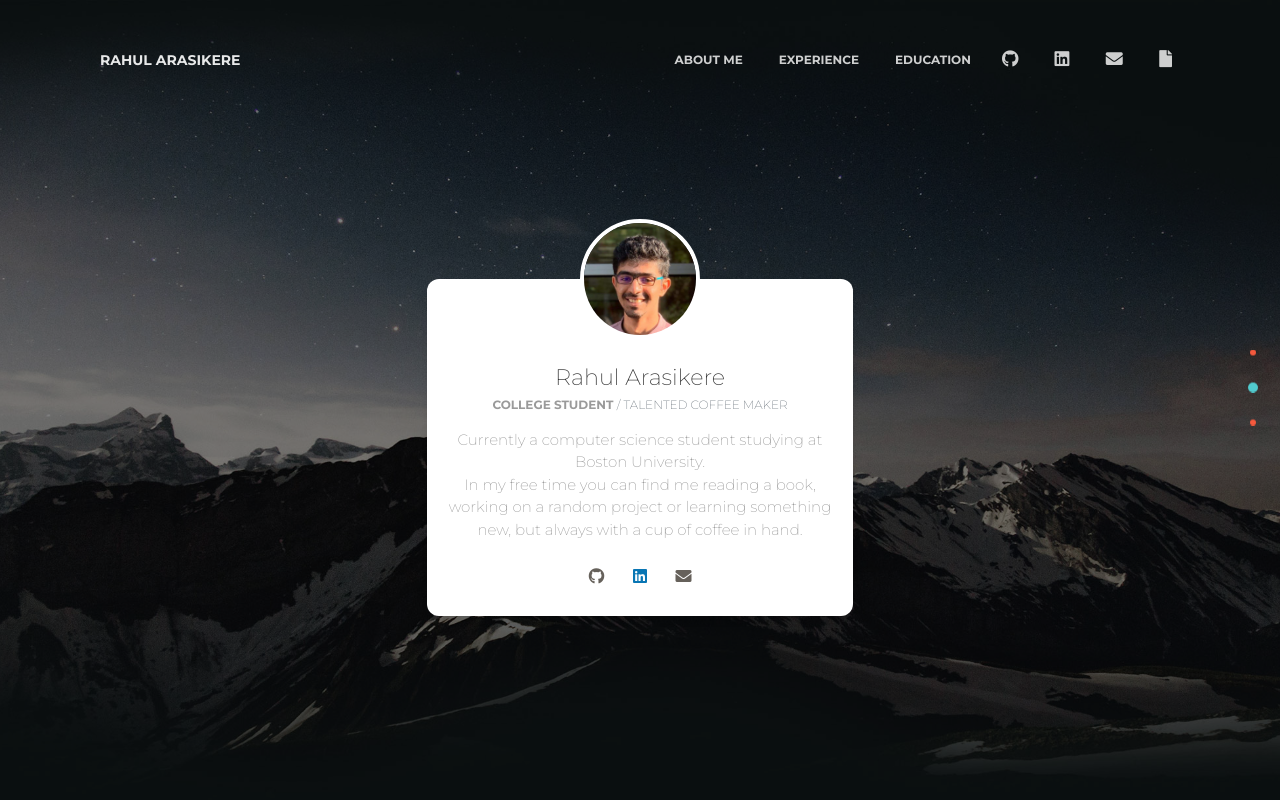
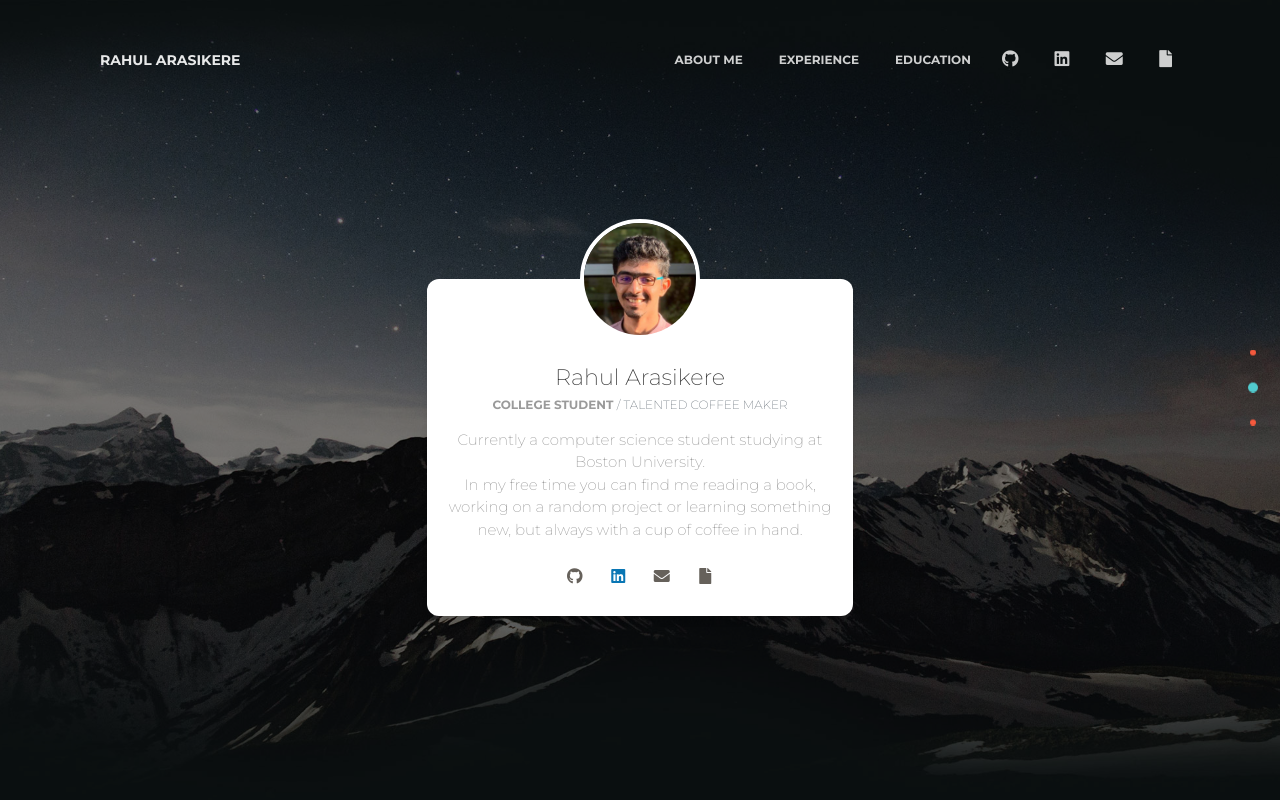
Before and after one commit to rahul-arasikere/portfolio-source, a plain HTML site: page index.html in a window 1280 px wide. Shown: the top 800 px of the page. Drawn offline with Linux system fonts and the light colour scheme.

Commit message:
fixed links

```diff
--- a/index.html
+++ b/index.html
@@ -127,7 +127,7 @@
                 rel="tooltip"
                 title="Peek at my resume"
                 data-placement="bottom"
-                href="resume.pdf"
+                href="./assets/resume.pdf"
                 target="_blank"
               >
                 <i class="fas fa-file"></i>
@@ -174,24 +174,38 @@
                   cup of coffee in hand.
                 </p>
                 <div class="card-footer text-center">
-                  <btn
+                  <a
                     class="btn btn-just-icon btn-link btn-github"
                     rel="tooltip"
                     title="Check out my Github"
+                    href="https://www.github.com/rahul-arasikere"
+                    target="_blank"
                     ><i class="fab fa-github"></i
-                  ></btn>
-                  <btn
+                  ></a>
+                  <a
                     class="btn btn-just-icon btn-link btn-linkedin"
                     rel="tooltip"
                     title="Linkedin profile"
+                    href="https://www.linkedin.com/in/rahul-arasikere"
+                    target="_blank"
                     ><i class="fab fa-linkedin"></i>
-                  </btn>
-                  <btn
+                  </a>
+                  <a
                     class="btn btn-just-icon btn-link"
                     rel="tooltip"
                     title="Send me a mail"
+                    href="mailto:arasikere.rahul@gmail.com"
+                    target="_blank"
                     ><i class="fa fa-envelope"></i
-                  ></btn>
+                  ></a>
+                  <a
+                    class="btn btn-just-icon btn-link"
+                    rel="tooltip"
+                    title="Peek at my resume"
+                    href="./assets/resume.pdf"
+                    target="_blank"
+                    ><i class="fas fa-file"></i
+                  ></a>
                 </div>
               </div>
             </div>
```
Also changed, not shown: 2 other files.
